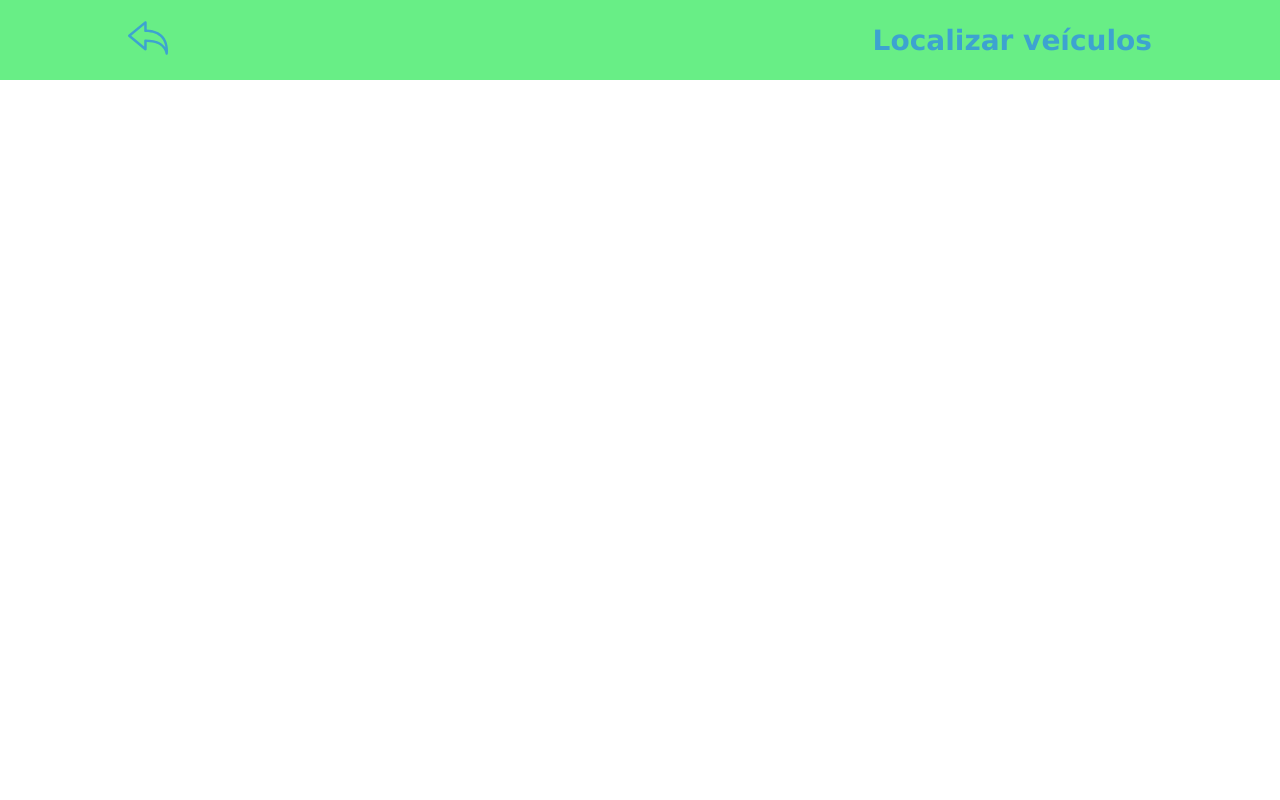
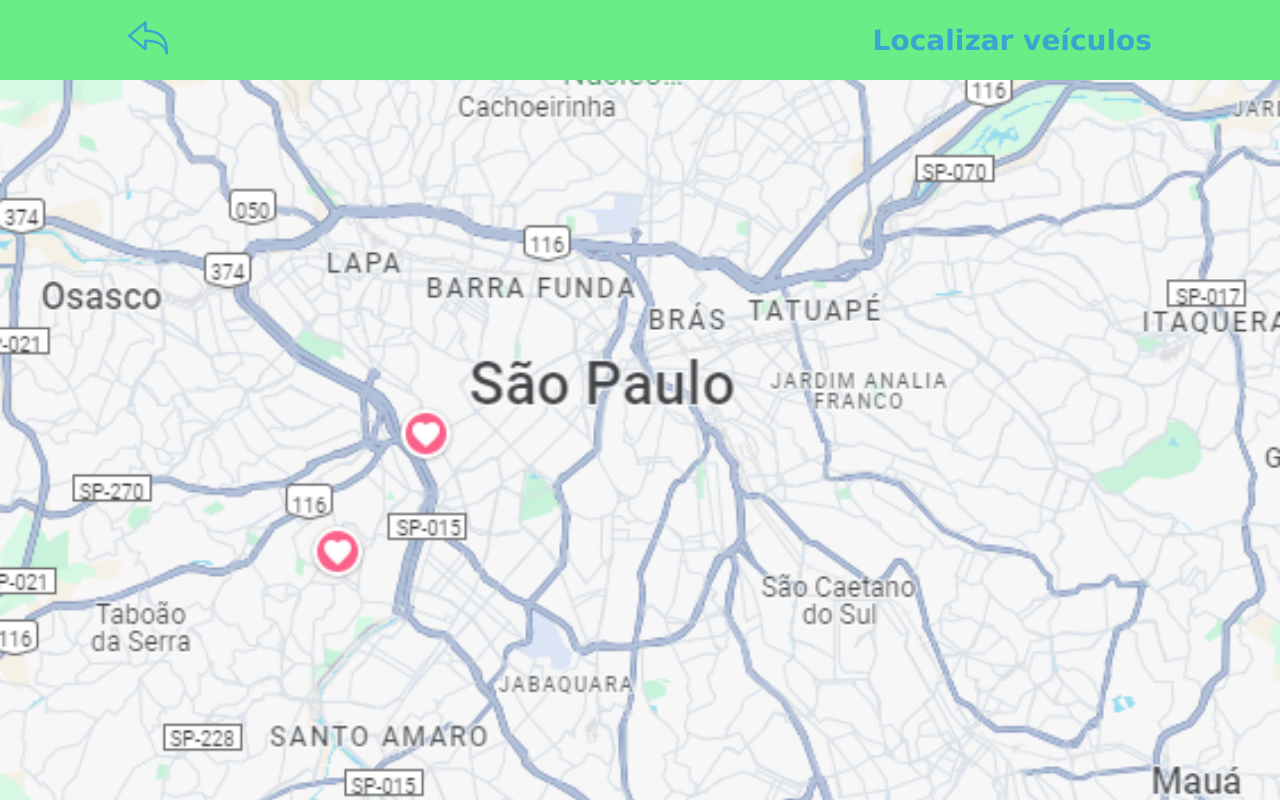
Before and after one commit to Hitz299/Challenge-2sem, a React (Vite) app in the folder atena-porto-seguro/: page /home/meus/veiculos/localizar/veiculos in a window 1280 px wide. Built offline with nearby package versions, Linux system fonts and the light colour scheme.

Commit message:
Comecando pagina de localizar veiculos

```diff
--- /dev/null
+++ b/atena-porto-seguro/src/components/Localizar/Localizar.tsx
@@ -0,0 +1,19 @@
+import { StyledLocalizar } from "../../style/styled-funcionalidades";
+
+interface LocalizarProps {
+  children: React.ReactNode;
+}
+
+export default function Localizar({children}: LocalizarProps) {
+  return (
+    <>
+
+        <StyledLocalizar>
+                <main>
+                    {children}
+                </main>
+        </StyledLocalizar>
+
+    </>
+  )
+}
--- a/atena-porto-seguro/src/routes/LocalizarVeiculos/index.tsx
+++ b/atena-porto-seguro/src/routes/LocalizarVeiculos/index.tsx
@@ -1,4 +1,5 @@
 import CabecalhoVerde from "../../components/CabecalhoVerde/CabecalhoVerde";
+import Localizar from "../../components/Localizar/Localizar";
 
 export default function LocalizarVeiculos() {
 
@@ -9,6 +10,11 @@ export default function LocalizarVeiculos() {
 
       <CabecalhoVerde titulo="Localizar veículos"/>
 
+      <Localizar>
+
+        <div></div>
+
+      </Localizar>
     </>
   )
 }
--- a/atena-porto-seguro/src/style/styled-funcionalidades.ts
+++ b/atena-porto-seguro/src/style/styled-funcionalidades.ts
@@ -164,7 +164,7 @@ export const StyledInfoVeiculo = styled.div `
 `;
 
 export const StyledLocalizar = styled.div `
-    background-image: url("/public/teste_maps.png");
+    background-image: url("/teste-maps.png");
     background-size: cover;
     background-repeat: no-repeat;
     background-position: center;
```
